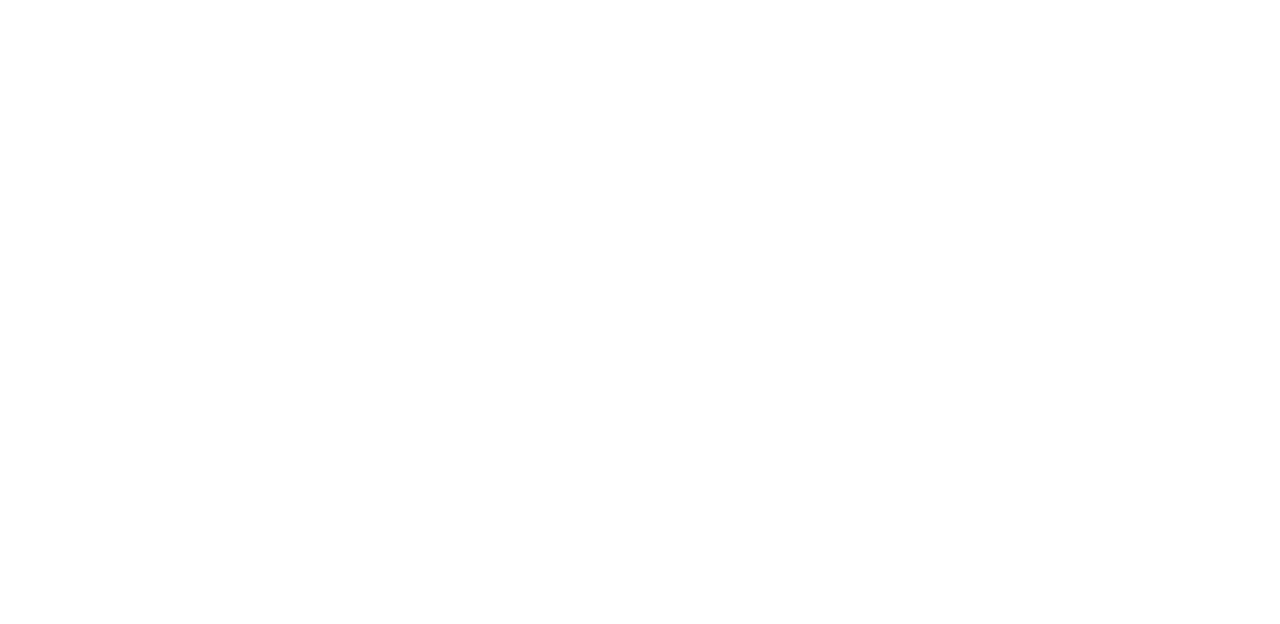
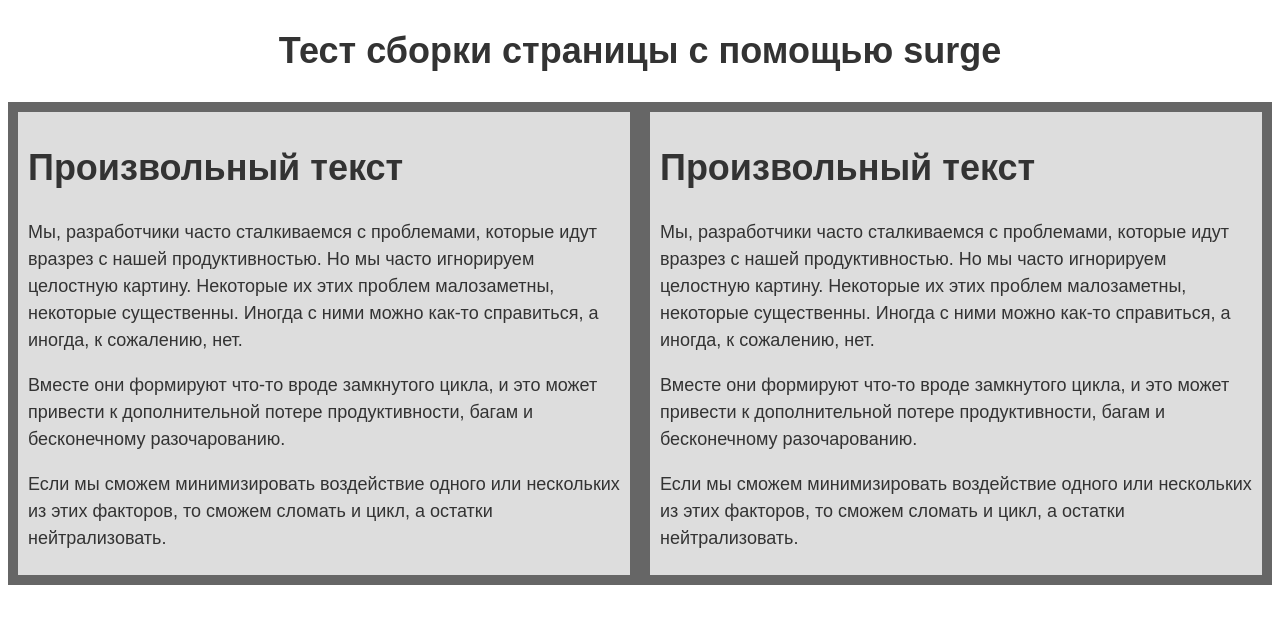
Before and after one commit to mrAnderson90/test_repository, a website: page src/index.html in a window 1280 px wide. Drawn offline with Linux system fonts and the light colour scheme.

Commit message:
Add content to index.html and style.css

```diff
--- a/src/index.html
+++ b/src/index.html
@@ -4,11 +4,27 @@
     <meta charset="UTF-8">
     <meta name="viewport" content="width=device-width, initial-scale=1.0">
     <meta http-equiv="X-UA-Compatible" content="ie=edge">
-    <title>Document</title>
+    <title>Testing sheet surge</title>
 
     <link rel="stylesheet" href="styles/style.css">
 </head>
 <body>
-
+	<head>
+		<h1 class="header">Тест сборки страницы с помощью surge</h1>
+	</head>
+	<main class="d-flex">
+		<div class="content">
+			<h1 class="content-h">Произвольный текст</h1>
+			<p>Мы, разработчики часто сталкиваемся с проблемами, которые идут вразрез с нашей продуктивностью. Но мы часто игнорируем целостную картину. Некоторые их этих проблем малозаметны, некоторые существенны. Иногда с ними можно как-то справиться, а иногда, к сожалению, нет.</p>
+			<p>Вместе они формируют что-то вроде замкнутого цикла, и это может привести к дополнительной потере продуктивности, багам и бесконечному разочарованию.</p>
+			<p>Если мы сможем минимизировать воздействие одного или нескольких из этих факторов, то сможем сломать и цикл, а остатки нейтрализовать.</p>
+		</div>
+		<div class="content">
+			<h1 class="content-h">Произвольный текст</h1>
+			<p>Мы, разработчики часто сталкиваемся с проблемами, которые идут вразрез с нашей продуктивностью. Но мы часто игнорируем целостную картину. Некоторые их этих проблем малозаметны, некоторые существенны. Иногда с ними можно как-то справиться, а иногда, к сожалению, нет.</p>
+			<p>Вместе они формируют что-то вроде замкнутого цикла, и это может привести к дополнительной потере продуктивности, багам и бесконечному разочарованию.</p>
+			<p>Если мы сможем минимизировать воздействие одного или нескольких из этих факторов, то сможем сломать и цикл, а остатки нейтрализовать.</p>
+		</div>
+	</main>
 </body>
 </html>
--- a/src/styles/style.css
+++ b/src/styles/style.css
@@ -1,7 +1,25 @@
-/** CSS STYLE **/
+body {
+	font: 18px/1.5 sans-serif;
+	color: #333;
+}
 
-.hello {
-  display: block;
+.header {
+	text-align: center;
+}
 
-  color: #fff;
+main {
+	width: 100%;
+	height: 100%;
+	background-color: #666;
 }
+
+.d-flex {
+	display: flex;
+	justify-content: center;
+}
+
+.content {
+	background-color: #ddd;
+	margin: 10px 10px;
+	padding: 5px 10px;
+}
```
